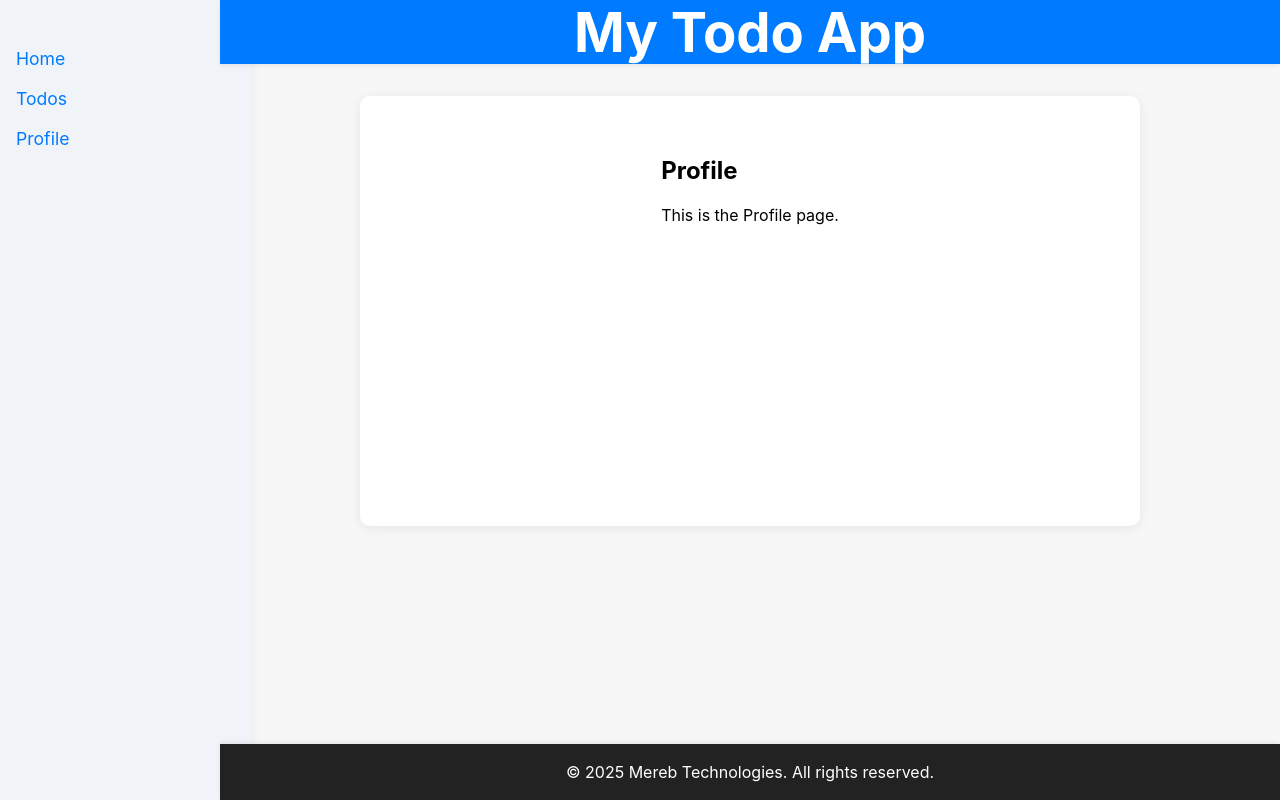
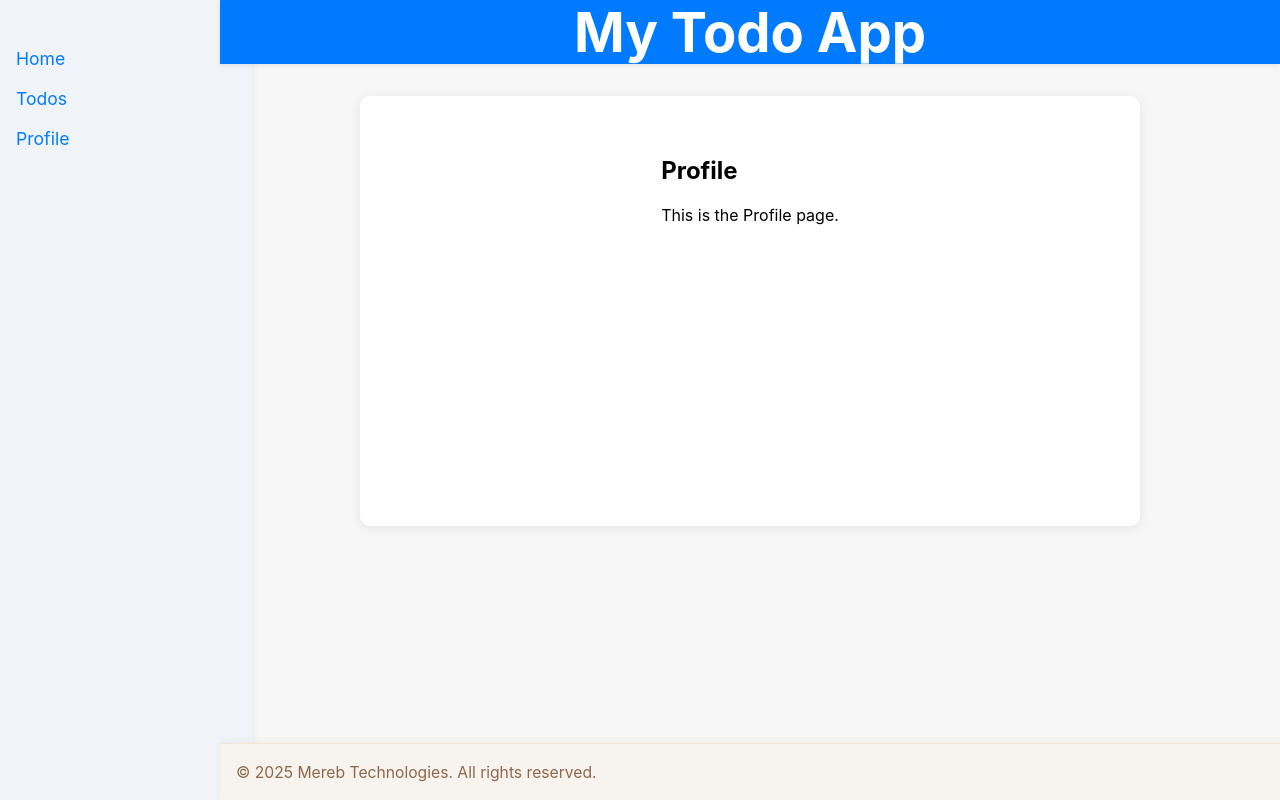
Before and after one commit to yusufyusie/my-todo-app, a React (Create React App) app: page /profile in a window 1280 px wide. Built offline with nearby package versions, Linux system fonts and the light colour scheme.

Commit message:
Minimize right gap in footer, ensure GitHub link is always visible and not sticky to edge

```diff
--- a/src/styles/Footer.css
+++ b/src/styles/Footer.css
@@ -1,16 +1,41 @@
 .footer {
   width: calc(100% - 220px);
   height: 56px;
-  background: #222;
-  color: #fff;
-  text-align: center;
+  background: #f7f3ef;
+  color: #8d6748;
   display: flex;
   align-items: center;
-  justify-content: center;
-  font-size: 1rem;
-  box-shadow: 0 -2px 4px rgba(0,0,0,0.07);
+  justify-content: space-between;
+  font-size: 0.98rem;
+  box-shadow: 0 -2px 8px rgba(141,103,72,0.06);
+  border-top: 1.5px solid #e0b07a33;
   position: fixed;
   left: 220px;
   bottom: 0;
   z-index: 100;
+  font-family: var(--font-main);
+  padding: 0 0 0 1rem;
+  overflow-x: auto;
 }
+.footer-left {
+  text-align: left;
+  flex: none;
+  white-space: nowrap;
+}
+.footer-right {
+  text-align: right;
+  flex: none;
+  margin-right: 0.2rem;
+  white-space: nowrap;
+  overflow: visible;
+}
+.footer-link {
+  color: #8d6748;
+  text-decoration: underline;
+  font-weight: 500;
+  transition: color 0.2s;
+  padding-right: 0;
+}
+.footer-link:hover {
+  color: var(--primary-dark);
+}
```
